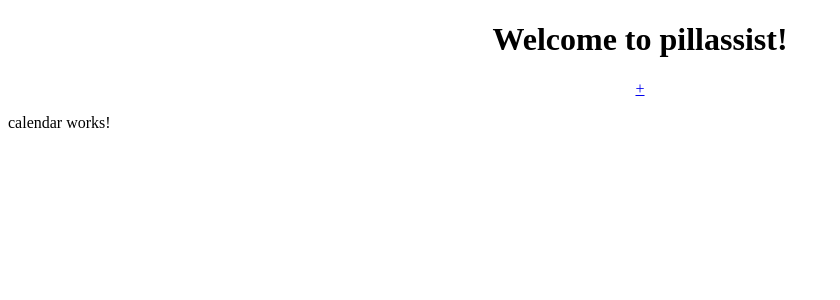
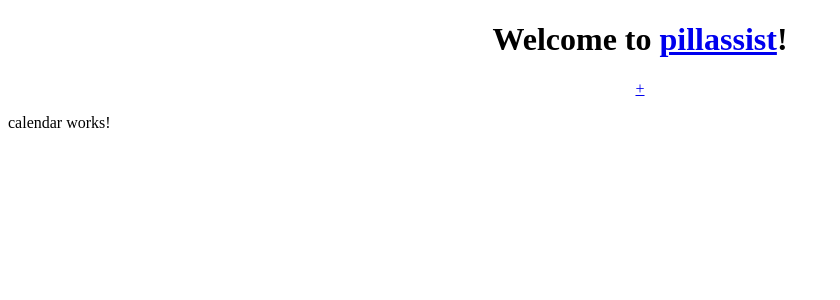
Before and after one commit to roundpixel/app_pillassist, an Angular app: page / in a window 1280 px wide. Shown: the top 300 px of the page, without its empty margins (0-840 px from the left). Built offline with nearby package versions, Linux system fonts and the light colour scheme.

Commit message:
Added link to homepage

```diff
--- a/src/app/app.component.html
+++ b/src/app/app.component.html
@@ -1,7 +1,7 @@
 <!--The content below is only a placeholder and can be replaced.-->
 <div style="text-align:center">
   <h1>
-    Welcome to {{ title }}!
+    Welcome to <a [routerLink]="['']">{{ title }}</a>!
   </h1>
   <nav>
     <a [routerLink]="['add']">+</a>
```
